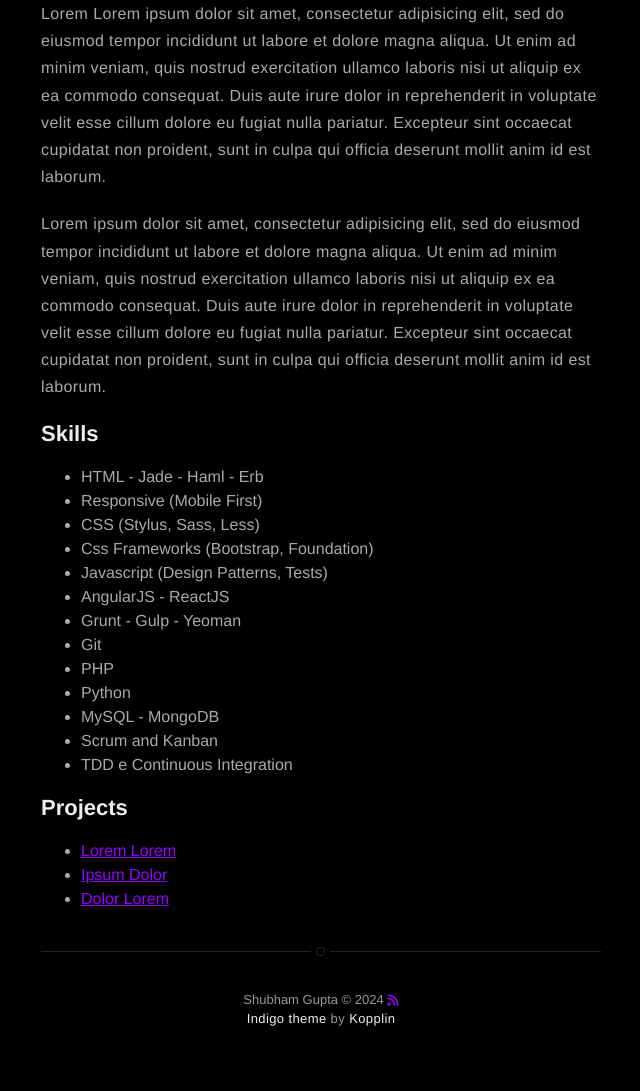
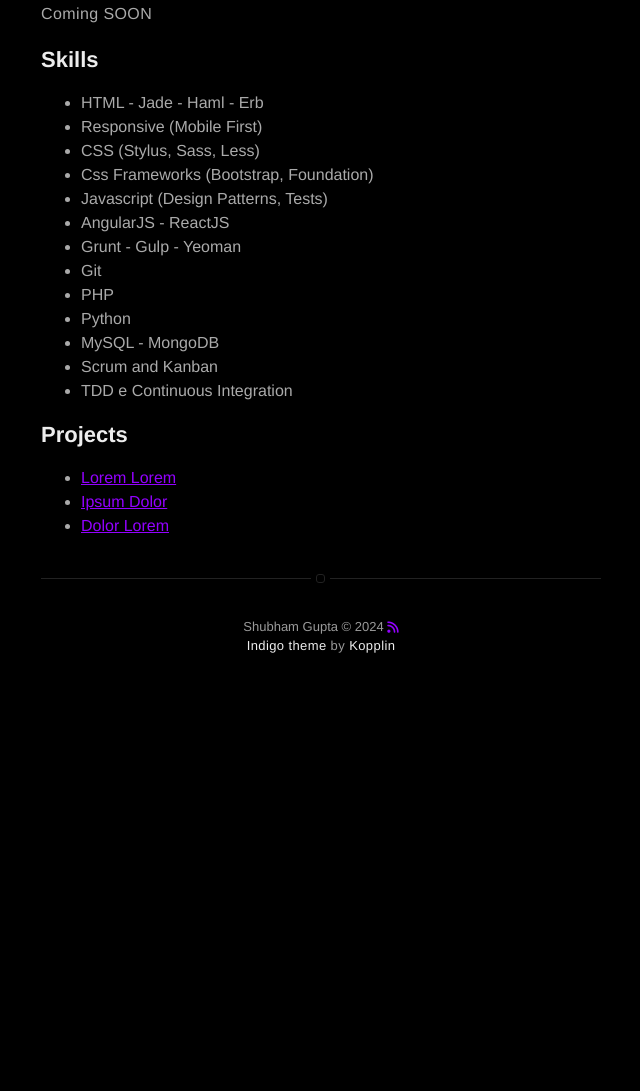
Before and after one commit to iamsg08/iamsg08.github.io, a Jekyll site: the page built from about.md, in a window 1280 px wide. Shown: the part 355-1446 px from the top of the page, without its empty margins (319-959 px from the left). Built offline with Jekyll 4.4.1, drawn with Linux system fonts in a browser that asks for light colours; nearby versions of some CDN libraries; after the commit the page ends 1072 px from its top, so only the background shows below that.

Commit message:
update about

```diff
--- a/about.md
+++ b/about.md
@@ -2,21 +2,9 @@
 title: About
 layout: page
 ---
-![Profile Image]({% if site.external-image %}{{ site.picture }}{% else %}{{ site.url }}/{{ site.picture }}{% endif %})
+![Profile Image](assets/images/PI_SG.jpg)
 
-<p>Lorem Lorem ipsum dolor sit amet, consectetur adipisicing elit, sed do eiusmod
-tempor incididunt ut labore et dolore magna aliqua. Ut enim ad minim veniam,
-quis nostrud exercitation ullamco laboris nisi ut aliquip ex ea commodo
-consequat. Duis aute irure dolor in reprehenderit in voluptate velit esse
-cillum dolore eu fugiat nulla pariatur. Excepteur sint occaecat cupidatat non
-proident, sunt in culpa qui officia deserunt mollit anim id est laborum.</p>
-
-<p>Lorem ipsum dolor sit amet, consectetur adipisicing elit, sed do eiusmod
-tempor incididunt ut labore et dolore magna aliqua. Ut enim ad minim veniam,
-quis nostrud exercitation ullamco laboris nisi ut aliquip ex ea commodo
-consequat. Duis aute irure dolor in reprehenderit in voluptate velit esse
-cillum dolore eu fugiat nulla pariatur. Excepteur sint occaecat cupidatat non
-proident, sunt in culpa qui officia deserunt mollit anim id est laborum.</p>
+<p>Coming SOON</p>
 
 <h2>Skills</h2>
 
```
